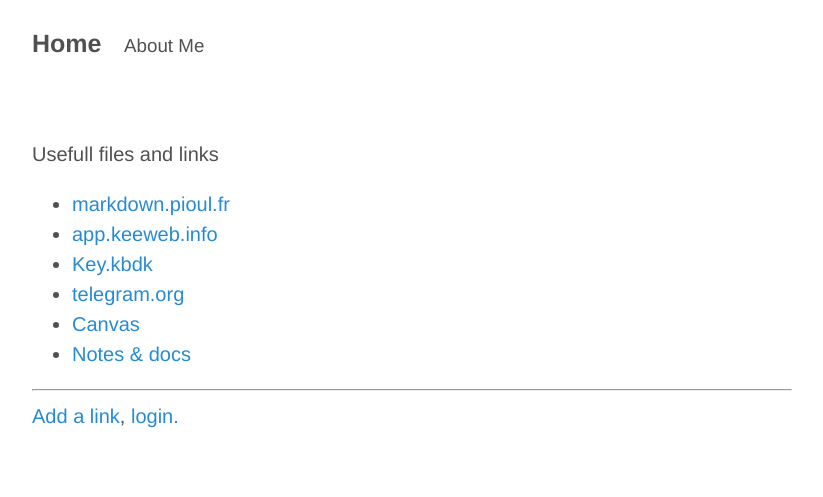
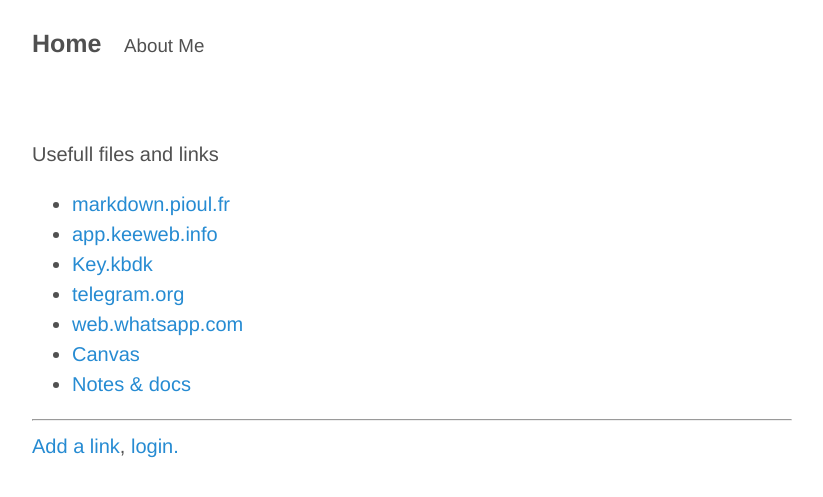
Before and after one commit to alex-esc/home, a Jekyll site: the page built from index.md, in a window 1280 px wide. Shown: the top 497 px of the page, without its empty margins (228-1051 px from the left). Built offline with Jekyll 4.4.1, drawn with Linux system fonts in a browser that asks for light colours.

Commit message:
Update index.md

```diff
--- a/index.md
+++ b/index.md
@@ -10,6 +10,7 @@ excerpt_separator: <!--more-->
 * [app.keeweb.info](https://app.keeweb.info/)
 * [Key.kbdk][1]
 * [telegram.org](https://web.telegram.org/)
+* [web.whatsapp.com](https://web.whatsapp.com/)
 * [Canvas](http://cursos.tecmilenio.mx/)
 * [Notes & docs](https://alex-esc.github.io/notes/)
 
```
